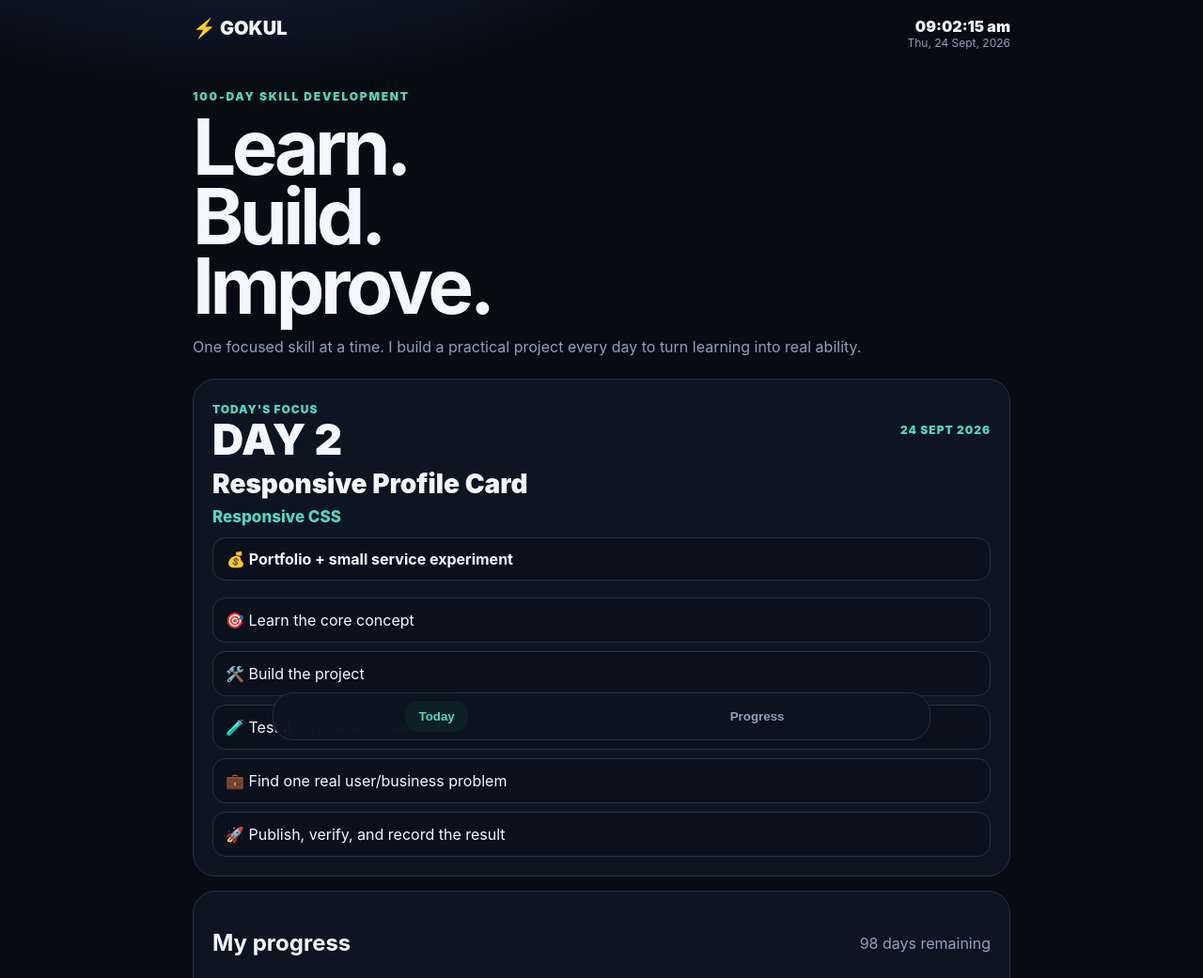
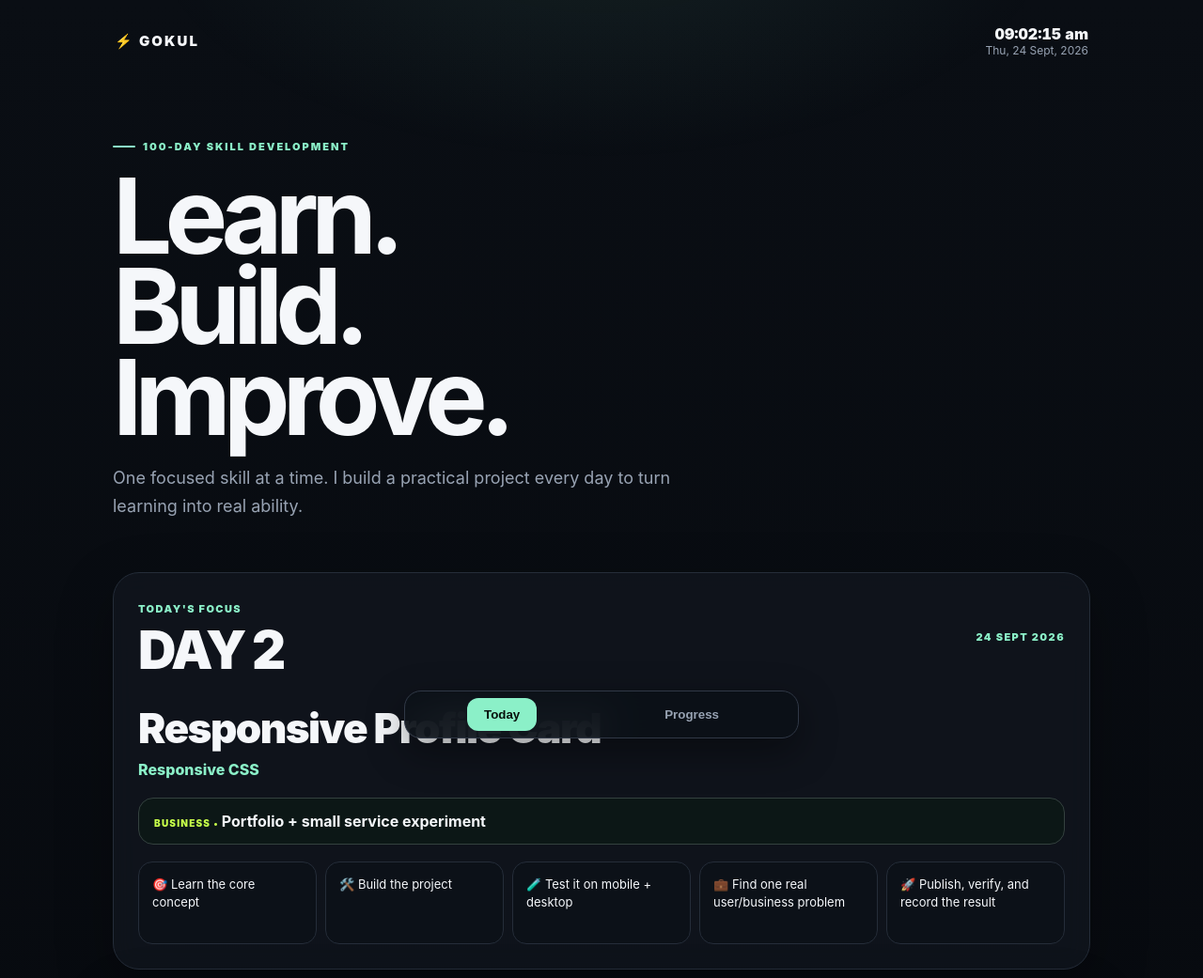
Before and after one commit to gokulmaniraj2008-collab/gokul-vs-sangeeth-100-days, a website built with Vite: page index.html in a window 1280 px wide. Shown: the top 1041 px of the page at 94% size. Built offline with nearby package versions, Linux system fonts and the light colour scheme.

Commit message:
Redesign 100-day challenge UI

```diff
--- a/src/style.css
+++ b/src/style.css
@@ -1,32 +1,40 @@
-:root{--bg:#070b14;--panel:#0e1625;--panel2:#0a111d;--line:#223149;--text:#f4f7ff;--muted:#8fa0b8;--g:#55d6be}
+:root{--bg:#070a0f;--panel:#10151d;--panel2:#0c1118;--line:#252d39;--text:#f5f7fa;--muted:#98a3b3;--accent:#8bf0c8;--accent2:#c7ff4a;--shadow:0 20px 60px rgba(0,0,0,.28)}
 *{box-sizing:border-box}
 html{scroll-behavior:smooth}
-body{margin:0;background:radial-gradient(900px 500px at 20% -10%,#1b3150 0,#070b14 62%);color:var(--text);font-family:Inter,system-ui,sans-serif}
-.wrap{max-width:900px;margin:auto;padding:18px 15px 100px}
-.top{display:flex;justify-content:space-between;gap:12px}
-.brand{font-size:20px;font-weight:950}
-.clock{text-align:right;font-weight:900}
-.muted{color:var(--muted)}
-.small{font-size:12px}
-.hero{margin:42px 0 24px}
-.ey{color:var(--g);font-size:12px;font-weight:900;letter-spacing:.15em}
-.hero h1{font-size:clamp(46px,11vw,82px);line-height:.9;letter-spacing:-.055em;margin:10px 0 18px}
-.card{background:#0e1625ed;border:1px solid var(--line);border-radius:24px;padding:20px;margin-bottom:15px}
-.row{display:flex;justify-content:space-between;align-items:center;gap:12px}
-.tag{display:inline-block;color:var(--g);font-size:12px;font-weight:900;letter-spacing:.08em}
-.daynum{font-size:46px;font-weight:950;line-height:1}
-.project{font-size:28px;font-weight:900;margin:8px 0}
-.skill{font-size:17px;color:var(--g);font-weight:800}
-.checklist{display:grid;gap:9px;margin-top:18px}
-.item{background:var(--panel2);border:1px solid var(--line);border-radius:14px;padding:13px}
-.progress{height:10px;background:#202c3f;border-radius:99px;overflow:hidden;margin:14px 0}
-.fill{height:100%;background:var(--g);border-radius:99px}
+body{margin:0;background:linear-gradient(180deg,#0a0e14 0%,#070a0f 55%,#090d13 100%);color:var(--text);font-family:Inter,ui-sans-serif,system-ui,-apple-system,BlinkMacSystemFont,"Segoe UI",sans-serif}
+body:before{content:"";position:fixed;inset:0;pointer-events:none;background:radial-gradient(700px 360px at 50% -80px,rgba(139,240,200,.08),transparent 70%)}
+.wrap{max-width:1080px;margin:auto;padding:22px 20px 110px}
+.top{display:flex;justify-content:space-between;align-items:center;gap:16px;padding:4px 2px}
+.brand{font-size:15px;font-weight:950;letter-spacing:.14em}
+.clock{text-align:right;font-weight:900;font-variant-numeric:tabular-nums}
+.muted{color:var(--muted)}.small{font-size:12px}
+.hero{padding:76px 0 38px;max-width:820px}
+.ey{display:inline-flex;align-items:center;gap:8px;color:var(--accent);font-size:11px;font-weight:950;letter-spacing:.18em}
+.ey:before{content:"";width:24px;height:2px;background:var(--accent);border-radius:99px}
+.hero h1{font-size:clamp(58px,10vw,112px);line-height:.86;letter-spacing:-.07em;margin:18px 0 24px}
+.hero p{max-width:620px;font-size:18px;line-height:1.65}
+.card{background:rgba(16,21,29,.88);border:1px solid var(--line);border-radius:28px;padding:26px;margin-bottom:16px;box-shadow:var(--shadow);backdrop-filter:blur(12px)}
+.row{display:flex;justify-content:space-between;align-items:center;gap:16px}
+.tag{display:inline-block;color:var(--accent);font-size:11px;font-weight:950;letter-spacing:.13em}
+.daynum{font-size:56px;font-weight:950;line-height:1;letter-spacing:-.05em;margin-top:8px}
+.project{font-size:clamp(28px,5vw,44px);font-weight:900;letter-spacing:-.035em;margin:28px 0 7px}
+.skill{font-size:16px;color:var(--accent);font-weight:800}
+.business{margin-top:20px;padding:14px 16px;border:1px solid #34413f;border-radius:16px;background:#0c1716;color:var(--text);font-weight:750}
+.business:before{content:"BUSINESS  •  ";color:var(--accent2);font-size:10px;font-weight:950;letter-spacing:.12em}
+.checklist{display:grid;grid-template-columns:repeat(5,1fr);gap:9px;margin-top:18px}
+.item{background:var(--panel2);border:1px solid var(--line);border-radius:15px;padding:14px;min-height:88px;font-size:13px;line-height:1.45}
+.progress{height:12px;background:#202733;border-radius:99px;overflow:hidden;margin:18px 0}
+.fill{height:100%;width:0;background:linear-gradient(90deg,var(--accent),var(--accent2));border-radius:99px;transition:width .5s ease}
 .metrics{display:grid;grid-template-columns:repeat(4,1fr);gap:10px}
-.metric{background:var(--panel2);border:1px solid var(--line);border-radius:16px;padding:14px}
-.metric b{display:block;font-size:24px}
-.nav{position:fixed;left:50%;bottom:12px;transform:translateX(-50%);z-index:10;width:min(700px,calc(100% - 30px));display:flex;justify-content:space-around;background:#0b1320f2;backdrop-filter:blur(18px);border:1px solid var(--line);border-radius:22px;padding:8px}
-.nav button{background:none;border:0;color:var(--muted);font-weight:850;padding:9px 14px;cursor:pointer;border-radius:14px}
-.nav button.active{color:var(--g);background:#10322d66}
-a{color:var(--g);text-decoration:none}
-@media(max-width:600px){.metrics{grid-template-columns:1fr 1fr}.hero{margin-top:30px}}
-.business{margin-top:12px;padding:12px 14px;border:1px solid var(--line);border-radius:14px;background:var(--panel2);color:var(--text);font-weight:750}.business::before{content:"💰 ";color:var(--g)}
+.metric{background:var(--panel2);border:1px solid var(--line);border-radius:18px;padding:17px}
+.metric b{display:block;font-size:28px;letter-spacing:-.04em;margin-bottom:5px}
+.card h2{margin:0 0 8px;font-size:24px;letter-spacing:-.025em}
+.card p{line-height:1.65}
+.nav{position:fixed;left:50%;bottom:14px;transform:translateX(-50%);z-index:10;width:min(420px,calc(100% - 32px));display:flex;justify-content:space-around;background:rgba(12,17,24,.9);backdrop-filter:blur(20px);border:1px solid #303846;border-radius:18px;padding:7px;box-shadow:0 14px 40px rgba(0,0,0,.4)}
+.nav button{background:none;border:0;color:var(--muted);font-weight:850;padding:10px 18px;cursor:pointer;border-radius:12px}
+.nav button.active{color:#07100c;background:var(--accent)}
+a{color:var(--accent);text-decoration:none;font-weight:800}
+a:hover{text-decoration:underline}
+@media(max-width:820px){.checklist{grid-template-columns:repeat(2,1fr)}}
+@media(max-width:600px){.wrap{padding:16px 14px 105px}.hero{padding:54px 0 28px}.hero h1{font-size:clamp(54px,17vw,82px)}.hero p{font-size:16px}.card{padding:20px;border-radius:22px}.daynum{font-size:44px}.project{margin-top:24px}.checklist{grid-template-columns:1fr 1fr}.item{min-height:78px}.metrics{grid-template-columns:1fr 1fr}.metric b{font-size:24px}.row{align-items:flex-start}}
+@media(max-width:390px){.checklist{grid-template-columns:1fr}.daynum{font-size:40px}.hero{padding-top:42px}}
```
